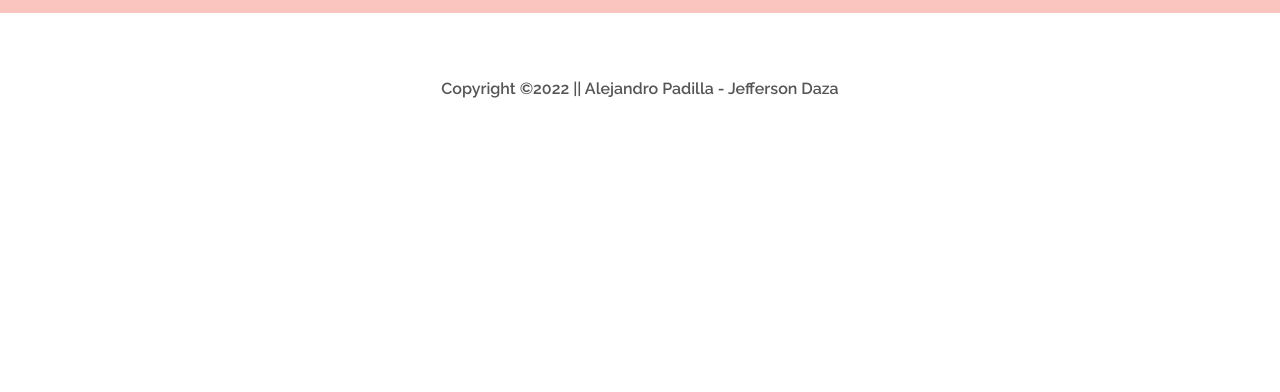
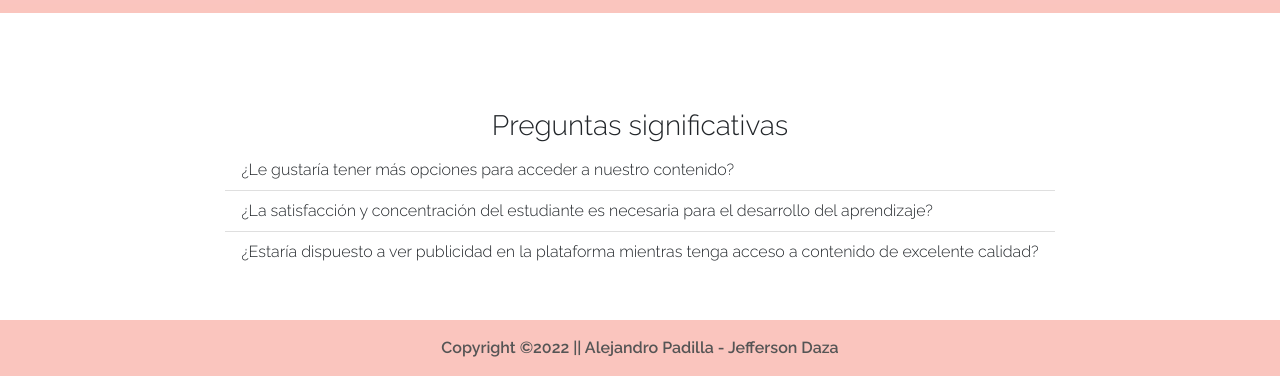
Before and after one commit to jeffersondazacaro/blog-etica, a plain HTML site: page index.html in a window 1280 px wide. Shown: the part 4061-4453 px from the top of the page. Before the commit the page ends 4194 px from the top, so only its background shows below. Drawn offline with nearby package versions, Linux system fonts and the light colour scheme.

Commit message:
Added significant questions.

```diff
--- a/index.html
+++ b/index.html
@@ -54,6 +54,9 @@
                             </li>
                             <li class="nav-item">
                                 <a class="nav-link close" href="#open">Modelo de negocio abierto</a>
+                            </li>
+                            <li class="nav-item">
+                                <a class="nav-link close" href="#questions">Preguntas significativas</a>
                             </li>
                         </ul>
                     </div>
@@ -169,12 +172,25 @@
                     alt="" />
             </div>
         </div>
+
+        <div class="row mt-3 mb-5" id="questions">
+            <div class="col-12 mt-md-5 mb-0 d-flex justify-content-center text-center">
+                <h3>Preguntas significativas</h3>
+            </div>
+            <div class="col-12 d-flex justify-content-center text-start">
+                <ul class="list-group list-group-flush">
+                    <li class="list-group-item">¿Le gustaría tener más opciones para acceder a nuestro contenido?</li>
+                    <li class="list-group-item">¿La satisfacción y concentración del estudiante es necesaria para el desarrollo del aprendizaje?</li>
+                    <li class="list-group-item">¿Estaría dispuesto a ver publicidad en la plataforma mientras tenga acceso a contenido de excelente calidad?</li>
+                </ul>
+            </div>
+        </div>
     </div>
     <script src="./main.js"></script>
 </body>
 
 <footer>
-    <p class="p-3 copy">
+    <p class="p-3 copy  wellcome">
         Copyright ©2022 || Alejandro Padilla - Jefferson Daza
     </p>
 </footer>
```
